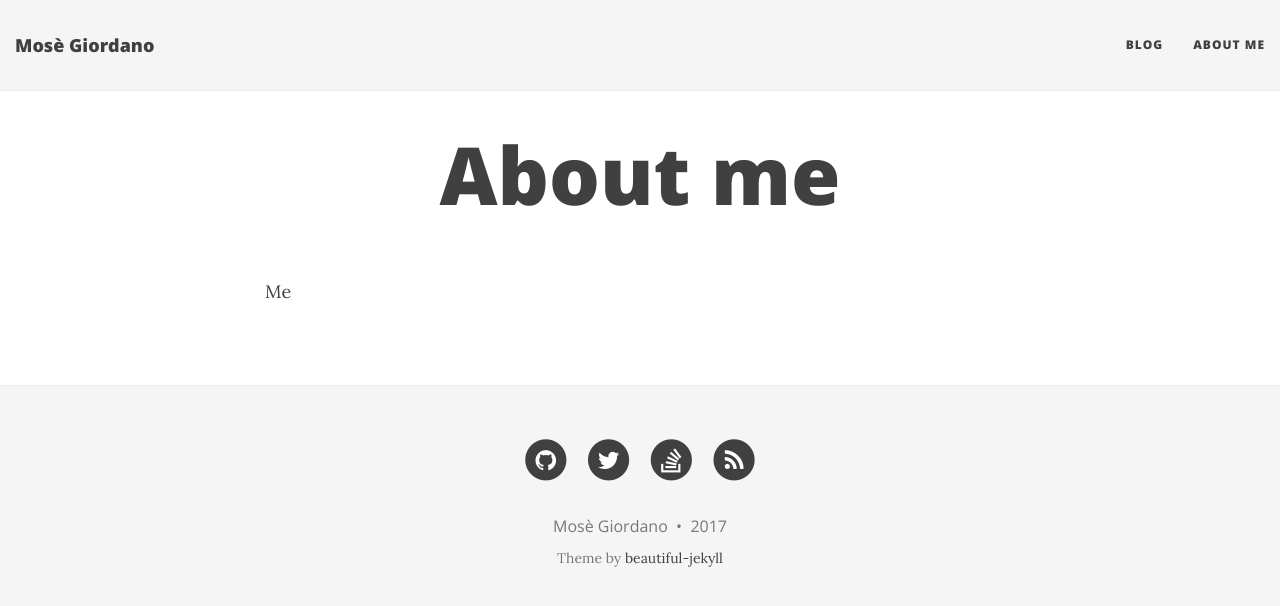
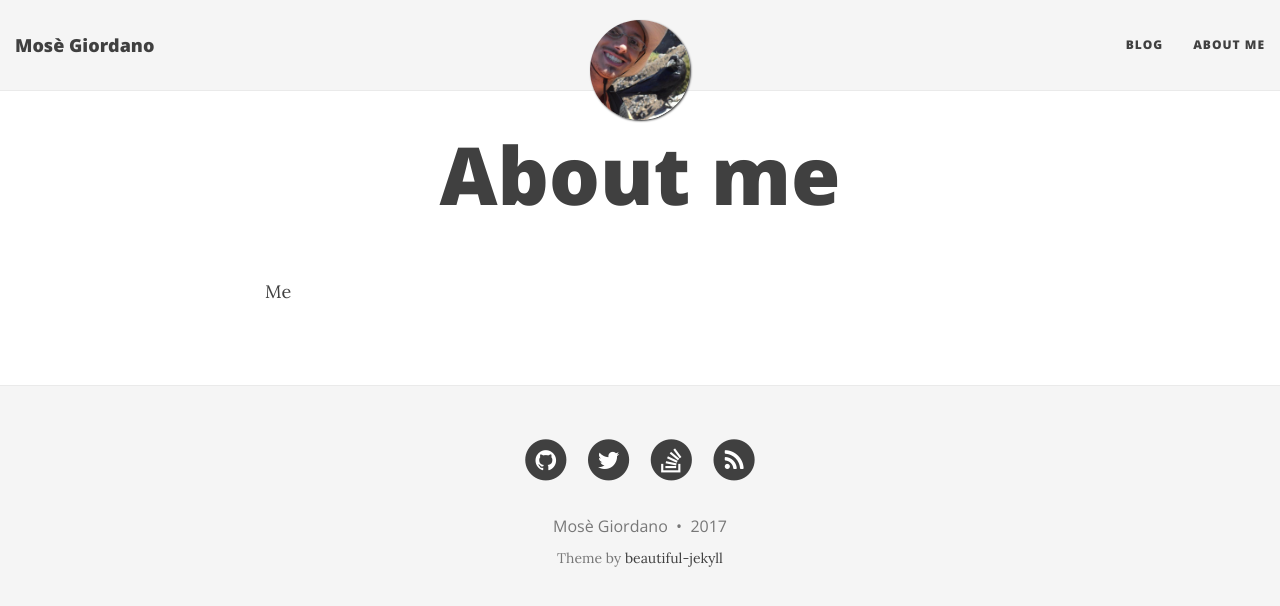
Before and after one commit to giordano/giordano.github.io, a Jekyll site: the page built from aboutme.md, in a window 1280 px wide. Shown: the top 606 px of the page. Built offline with Jekyll 4.4.1, drawn with Linux system fonts in a browser that asks for light colours; nearby versions of some CDN libraries.

Commit message:
Add avatar

```diff
--- a/_config.yml
+++ b/_config.yml
@@ -5,6 +5,9 @@ navbar-links:
   Blog: "blog/"
   About Me: "aboutme"
 
+# Image to show in the navigation bar - image must be a square (width = height)
+# Remove this parameter if you don't want an image in the navbar
+avatar: "/img/avatar.jpeg"
 author:
   name: Mosè Giordano
   github: giordano
```
Also changed, not shown: img/avatar.jpeg (added).
